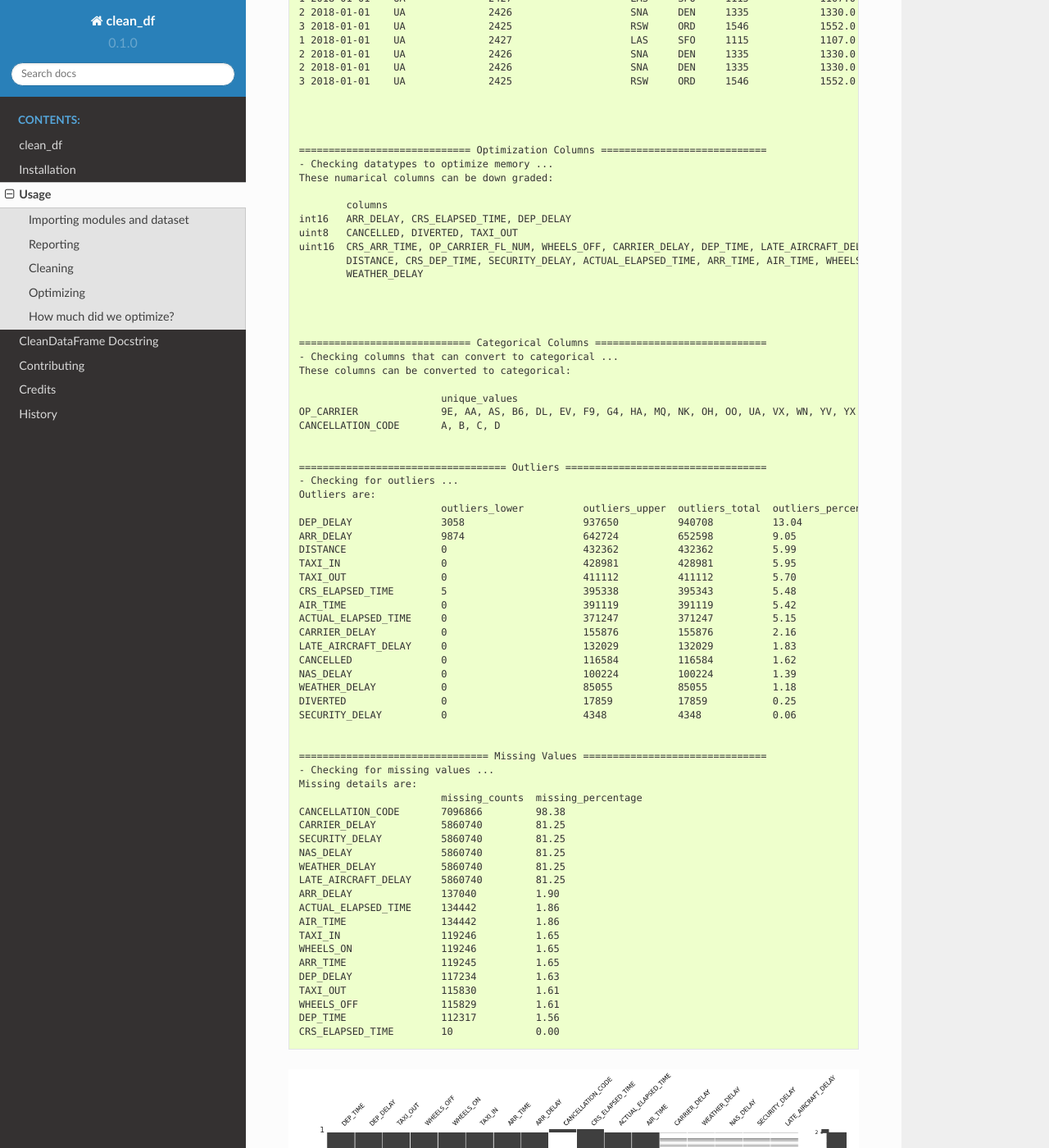
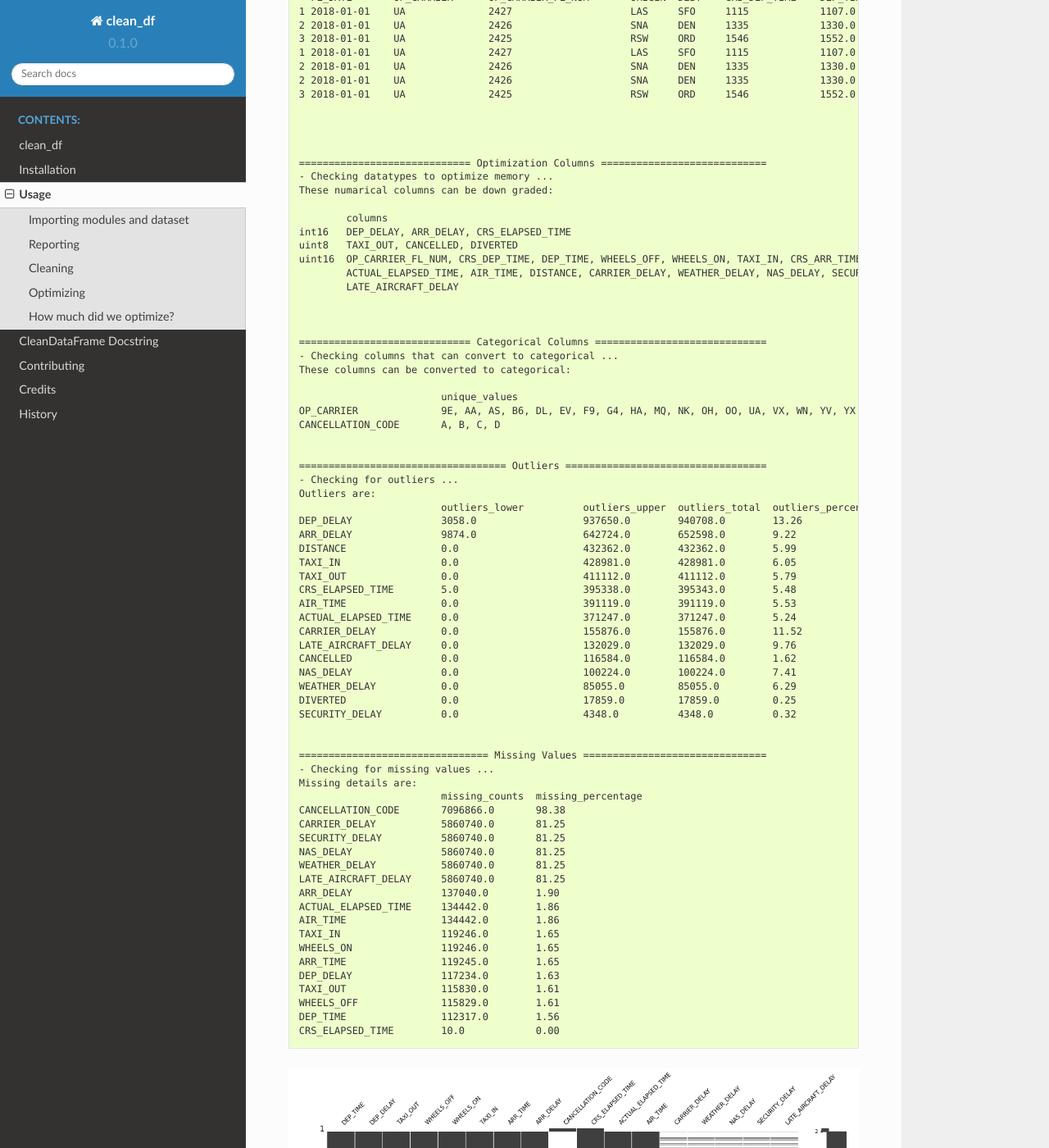
Before and after one commit to NaelAqel/clean_df, a Sphinx documentation site: the page built from docs/usage.rst, in a window 1280 px wide and 1400 px high, scrolled down 1687 px. Shown: the whole window at 82% size. Built offline with Sphinx 7.4.7 and the Read the Docs theme 2.0.0, drawn with Linux system fonts in a browser that asks for light colours; some of the changed text lies outside the part shown.

Commit message:
update usage as per 0.2.1 version

```diff
--- a/docs/usage.rst
+++ b/docs/usage.rst
@@ -102,12 +100,11 @@ Now, we can start apply the methods, first lets see the report about dataset::
         These numarical columns can be down graded:
 
                 columns
-        int16 	ARR_DELAY, CRS_ELAPSED_TIME, DEP_DELAY
-        uint8 	CANCELLED, DIVERTED, TAXI_OUT
-        uint16 	CRS_ARR_TIME, OP_CARRIER_FL_NUM, WHEELS_OFF, CARRIER_DELAY, DEP_TIME, LATE_AIRCRAFT_DELAY, NAS_DELAY,
-                DISTANCE, CRS_DEP_TIME, SECURITY_DELAY, ACTUAL_ELAPSED_TIME, ARR_TIME, AIR_TIME, WHEELS_ON, TAXI_IN,
-                WEATHER_DELAY
-
+        int16 	DEP_DELAY, ARR_DELAY, CRS_ELAPSED_TIME
+        uint8 	TAXI_OUT, CANCELLED, DIVERTED
+        uint16 	OP_CARRIER_FL_NUM, CRS_DEP_TIME, DEP_TIME, WHEELS_OFF, WHEELS_ON, TAXI_IN, CRS_ARR_TIME, ARR_TIME,
+                ACTUAL_ELAPSED_TIME, AIR_TIME, DISTANCE, CARRIER_DELAY, WEATHER_DELAY, NAS_DELAY, SECURITY_DELAY,
+                LATE_AIRCRAFT_DELAY
 
 
 
@@ -124,51 +121,50 @@ Now, we can start apply the methods, first lets see the report about dataset::
         - Checking for outliers ...
         Outliers are:
                                 outliers_lower 	        outliers_upper 	outliers_total 	outliers_percentage
-        DEP_DELAY        	3058     	        937650   	940708 	        13.04
-        ARR_DELAY 	        9874     	        642724 	        652598  	9.05
-        DISTANCE         	0                	432362  	432362 	        5.99
-        TAXI_IN 	        0 	                428981 	        428981   	5.95
-        TAXI_OUT         	0               	411112  	411112 	        5.70
-        CRS_ELAPSED_TIME 	5 	                395338 	        395343  	5.48
-        AIR_TIME 	        0       	        391119  	391119 	        5.42
-        ACTUAL_ELAPSED_TIME 	0        	        371247 	        371247  	5.15
-        CARRIER_DELAY 	        0               	155876  	155876 	        2.16
-        LATE_AIRCRAFT_DELAY 	0 	                132029 	        132029  	1.83
-        CANCELLED        	0                    	116584  	116584 	        1.62
-        NAS_DELAY 	        0 	                100224 	        100224  	1.39
-        WEATHER_DELAY    	0              	        85055   	85055 	        1.18
-        DIVERTED 	        0 	                17859 	        17859    	0.25
-        SECURITY_DELAY 	        0       	        4348 	        4348 	        0.06
+        DEP_DELAY        	3058.0     	        937650.0   	940708.0        13.26
+        ARR_DELAY 	        9874.0     	        642724.0        652598.0  	9.22
+        DISTANCE         	0.0                	432362.0  	432362.0        5.99
+        TAXI_IN 	        0.0 	                428981.0        428981.0   	6.05
+        TAXI_OUT         	0.0               	411112.0  	411112.0        5.79
+        CRS_ELAPSED_TIME 	5.0 	                395338.0        395343.0  	5.48
+        AIR_TIME 	        0.0       	        391119.0  	391119.0        5.53
+        ACTUAL_ELAPSED_TIME 	0.0        	        371247.0        371247.0  	5.24
+        CARRIER_DELAY 	        0.0               	155876.0  	155876.0        11.52
+        LATE_AIRCRAFT_DELAY 	0.0 	                132029.0        132029.0  	9.76
+        CANCELLED        	0.0                    	116584.0  	116584.0        1.62
+        NAS_DELAY 	        0.0 	                100224.0        100224.0  	7.41
+        WEATHER_DELAY    	0.0              	85055.0   	85055.0	        6.29
+        DIVERTED 	        0.0 	                17859.0	        17859.0    	0.25
+        SECURITY_DELAY 	        0.0       	        4348.0 	        4348.0 	        0.32
 
 
         ================================ Missing Values ===============================
         - Checking for missing values ...
         Missing details are:
                                 missing_counts 	missing_percentage
-        CANCELLATION_CODE 	7096866 	98.38
-        CARRIER_DELAY    	5860740 	81.25
-        SECURITY_DELAY 	        5860740 	81.25
-        NAS_DELAY        	5860740 	81.25
-        WEATHER_DELAY 	        5860740 	81.25
-        LATE_AIRCRAFT_DELAY 	5860740 	81.25
-        ARR_DELAY        	137040   	1.90
-        ACTUAL_ELAPSED_TIME 	134442 	        1.86
-        AIR_TIME         	134442   	1.86
-        TAXI_IN 	        119246 	        1.65
-        WHEELS_ON        	119246  	1.65
-        ARR_TIME 	        119245 	        1.65
-        DEP_DELAY       	117234  	1.63
-        TAXI_OUT 	        115830 	        1.61
-        WHEELS_OFF      	115829  	1.61
-        DEP_TIME 	        112317 	        1.56
-        CRS_ELAPSED_TIME 	10 	        0.00
+        CANCELLATION_CODE 	7096866.0 	98.38
+        CARRIER_DELAY    	5860740.0 	81.25
+        SECURITY_DELAY 	        5860740.0 	81.25
+        NAS_DELAY        	5860740.0 	81.25
+        WEATHER_DELAY 	        5860740.0 	81.25
+        LATE_AIRCRAFT_DELAY 	5860740.0 	81.25
+        ARR_DELAY        	137040.0   	1.90
+        ACTUAL_ELAPSED_TIME 	134442.0        1.86
+        AIR_TIME         	134442.0   	1.86
+        TAXI_IN 	        119246.0        1.65
+        WHEELS_ON        	119246.0  	1.65
+        ARR_TIME 	        119245.0        1.65
+        DEP_DELAY       	117234.0  	1.63
+        TAXI_OUT 	        115830.0        1.61
+        WHEELS_OFF      	115829.0  	1.61
+        DEP_TIME 	        112317.0        1.56
+        CRS_ELAPSED_TIME 	10.0 	        0.00
 
 .. image:: 1.png
 .. image:: 2.png
 
 
 The report shows that:
-  #. The column 'Unnamed: 27' has a unique value.
   #. 7 duplicated rows.
   #. For optimization we can convert 16 columns to `uint16`, 3 columns to `uint8`, 3 columns to `int16`, and 2 columns to `categorical` datatypes.
   #. 15 columns have outliers as detailed above.
@@ -199,10 +193,10 @@ To clean the dataframe (remove missing, unique value columns and duplication)::
         These numarical columns can be down graded:
 
                 columns
-        int16 	ARR_DELAY, CRS_ELAPSED_TIME, DEP_DELAY
-        uint8 	CANCELLED, DIVERTED, TAXI_OUT
-        uint16 	CRS_ARR_TIME, OP_CARRIER_FL_NUM, WHEELS_OFF, DEP_TIME, DISTANCE, CRS_DEP_TIME, ACTUAL_ELAPSED_TIME,
-                ARR_TIME, AIR_TIME, WHEELS_ON, TAXI_IN,
+        int16 	DEP_DELAY, ARR_DELAY, CRS_ELAPSED_TIME
+        uint8 	TAXI_OUT, CANCELLED, DIVERTED
+        uint16 	OP_CARRIER_FL_NUM, CRS_DEP_TIME, DEP_TIME, WHEELS_OFF, WHEELS_ON, TAXI_IN, CRS_ARR_TIME, ARR_TIME,
+                ACTUAL_ELAPSED_TIME, AIR_TIME, DISTANCE
 
 
         ============================= Categorical Columns =============================
@@ -219,16 +213,14 @@ To clean the dataframe (remove missing, unique value columns and duplication)::
         Outliers are:
 
                                 outliers_lower 	        outliers_upper 	outliers_total 	outliers_percentage
-        DEP_DELAY        	3058     	        937650   	940708 	        13.04
-        ARR_DELAY 	        9874     	        642724 	        652598  	9.05
-        DISTANCE         	0                	432362  	432362 	        5.99
-        TAXI_IN 	        0 	                428981 	        428981   	5.95
-        TAXI_OUT         	0               	411112  	411112 	        5.70
-        CRS_ELAPSED_TIME 	5 	                395338 	        395343  	5.48
-        AIR_TIME 	        0       	        391119  	391119 	        5.42
-        ACTUAL_ELAPSED_TIME 	0        	        371247 	        371247  	5.15
-        CANCELLED        	0                    	116584  	116584 	        1.62
-        DIVERTED 	        0 	                17859 	        17859    	0.25
+        DEP_DELAY 	        3048.0           	931179.0 	934227.0 	13.21
+        ARR_DELAY        	9869.0 	                642674.0 	652543.0 	9.23
+        DISTANCE 	        0.0              	427251.0 	427251.0 	6.04
+        TAXI_IN          	0.0              	426694.0 	426694.0 	6.03
+        TAXI_OUT 	        0.0             	408062.0 	408062.0 	5.77
+        AIR_TIME 	        0.0 	                391119.0 	391119.0 	5.53
+        CRS_ELAPSED_TIME 	1.0             	390605.0 	390606.0 	5.52
+        ACTUAL_ELAPSED_TIME 	0.0 	                371246.0 	371246.0 	5.25
 
 
 
@@ -263,16 +255,14 @@ To optimize the dataframe (convert datatypes)::
         Outliers are:
 
                                 outliers_lower 	        outliers_upper 	outliers_total 	outliers_percentage
-        DEP_DELAY        	3058     	        937650   	940708 	        13.04
-        ARR_DELAY 	        9874     	        642724 	        652598  	9.05
-        DISTANCE         	0                	432362  	432362 	        5.99
-        TAXI_IN 	        0 	                428981 	        428981   	5.95
-        TAXI_OUT         	0               	411112  	411112 	        5.70
-        CRS_ELAPSED_TIME 	5 	                395338 	        395343  	5.48
-        AIR_TIME 	        0       	        391119  	391119 	        5.42
-        ACTUAL_ELAPSED_TIME 	0        	        371247 	        371247  	5.15
-        CANCELLED        	0                    	116584  	116584 	        1.62
-        DIVERTED 	        0 	                17859 	        17859    	0.25
+        DEP_DELAY 	        3048.0           	931179.0 	934227.0 	13.21
+        ARR_DELAY        	9869.0 	                642674.0 	652543.0 	9.23
+        DISTANCE 	        0.0              	427251.0 	427251.0 	6.04
+        TAXI_IN          	0.0              	426694.0 	426694.0 	6.03
+        TAXI_OUT 	        0.0             	408062.0 	408062.0 	5.77
+        AIR_TIME 	        0.0 	                391119.0 	391119.0 	5.53
+        CRS_ELAPSED_TIME 	1.0             	390605.0 	390606.0 	5.52
+        ACTUAL_ELAPSED_TIME 	0.0 	                371246.0 	371246.0 	5.25
 
 
 
```
Also changed, not shown: other parts of docs/usage.rst (+2 -6 lines).
